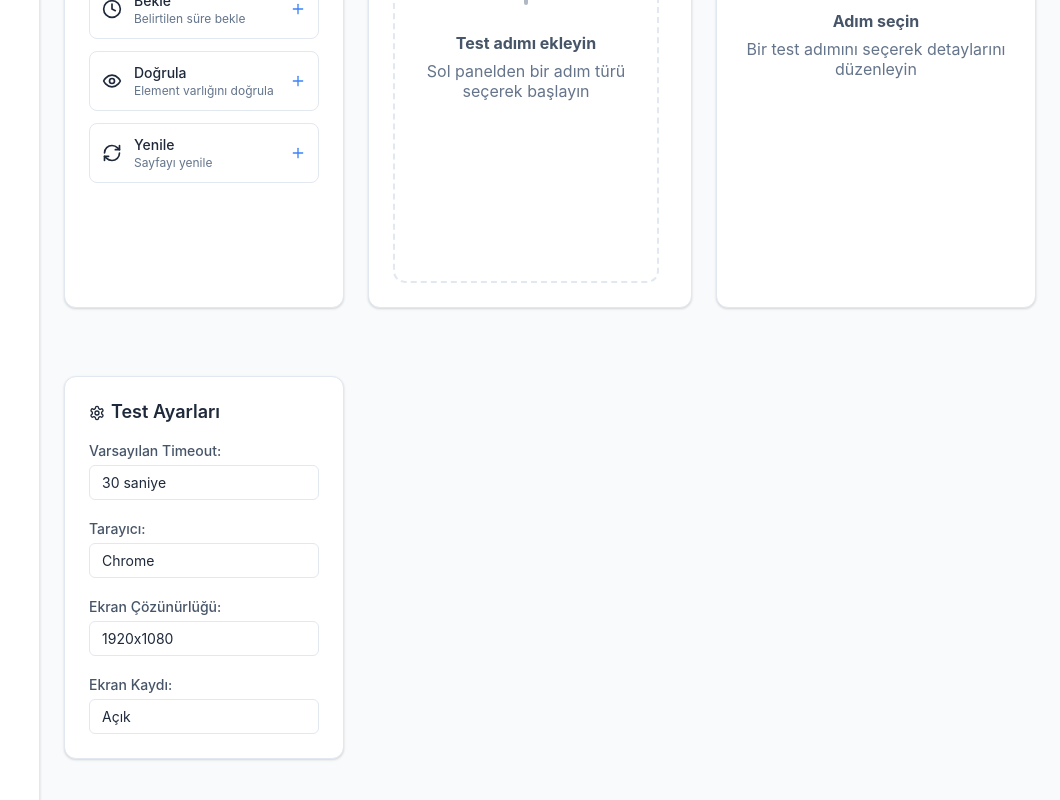
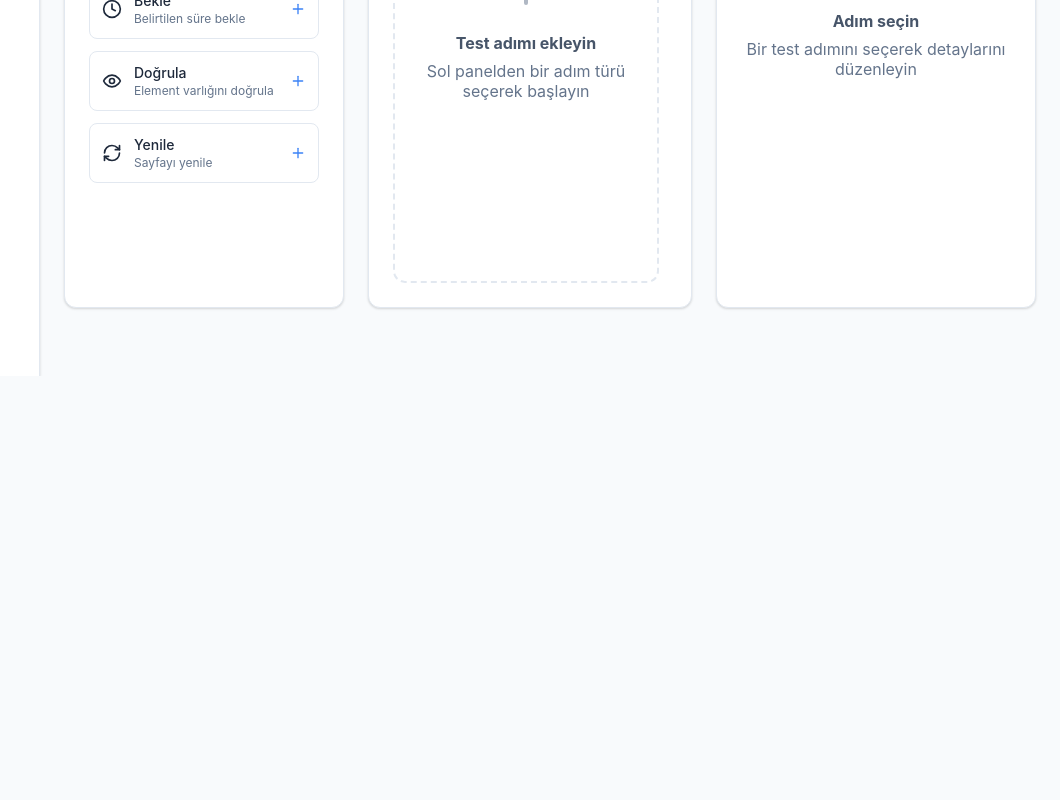
Before and after one commit to testkateer/TestFlow, a React (Create React App) app: page /editor in a window 1280 px wide. Shown: the part 482-1282 px from the top of the page, without its empty margins (220-1280 px from the left). After the commit the page ends 858 px from the top, so only its background shows below. Built offline with nearby package versions, Linux system fonts and the light colour scheme.

Commit message:
TestEditor bileşenindeki test ayarları paneli kaldırıldı.

```diff
--- a/src/pages/TestEditor.js
+++ b/src/pages/TestEditor.js
@@ -593,47 +593,7 @@ const TestEditor = () => {
           )}
         </div>
 
-      {/* Alt Panel - Test Ayarları */}
-      <div className="test-settings card">
-                      <h3>
-                <Settings size={16} style={{ marginRight: '6px', verticalAlign: 'middle' }} />
-                Test Ayarları
-              </h3>
-        <div className="settings-grid">
-          <div className="setting-group">
-            <label>Varsayılan Timeout:</label>
-            <select>
-              <option>30 saniye</option>
-              <option>60 saniye</option>
-              <option>120 saniye</option>
-            </select>
-          </div>
-          <div className="setting-group">
-            <label>Tarayıcı:</label>
-            <select>
-              <option>Chrome</option>
-              <option>Firefox</option>
-              <option>Safari</option>
-            </select>
-          </div>
-          <div className="setting-group">
-            <label>Ekran Çözünürlüğü:</label>
-            <select>
-              <option>1920x1080</option>
-              <option>1366x768</option>
-              <option>Mobile (375x667)</option>
-            </select>
-          </div>
-          <div className="setting-group">
-            <label>Ekran Kaydı:</label>
-            <select>
-              <option>Açık</option>
-              <option>Kapalı</option>
-              <option>Sadece Hata Durumunda</option>
-            </select>
-          </div>
-        </div>
-        </div>
+
       </div>
     </div>
   );
```
